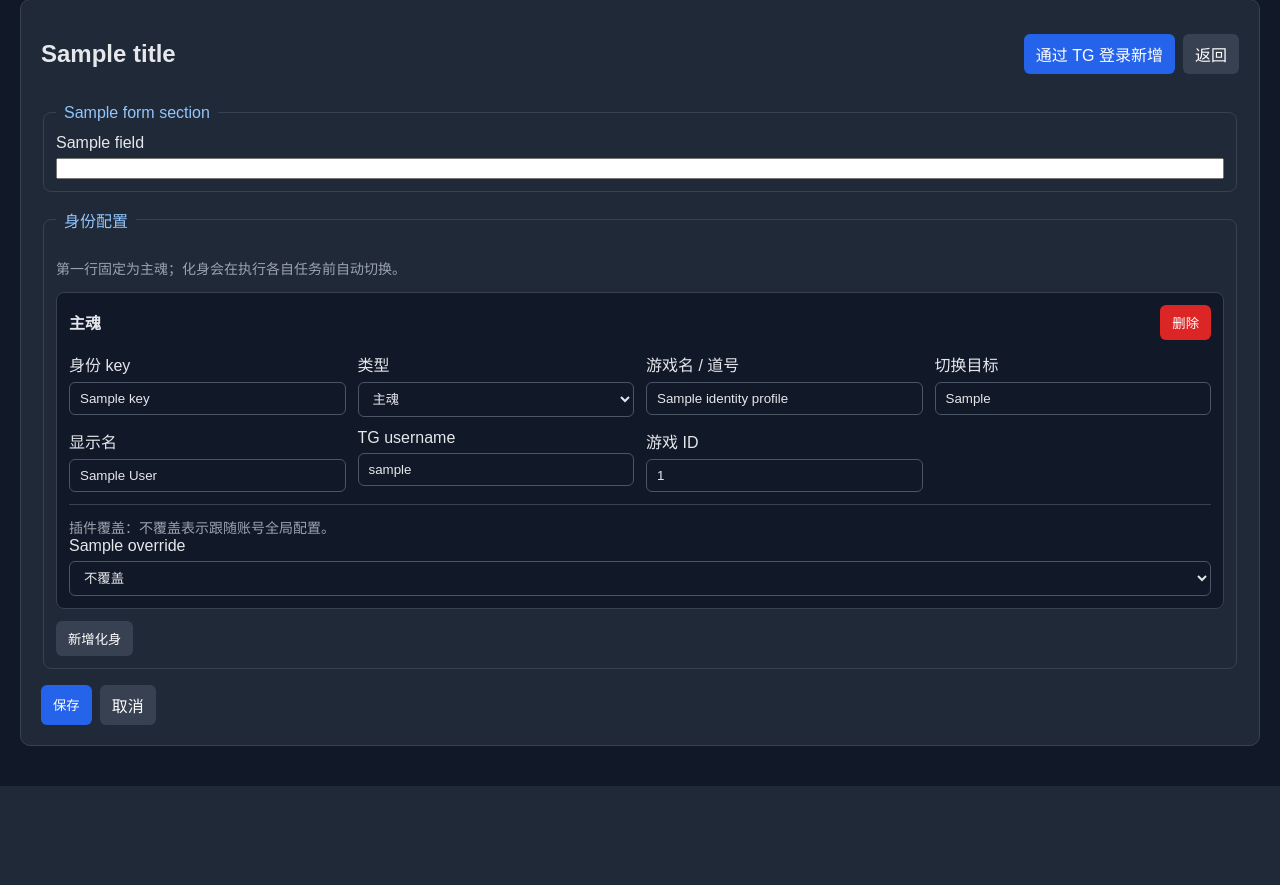
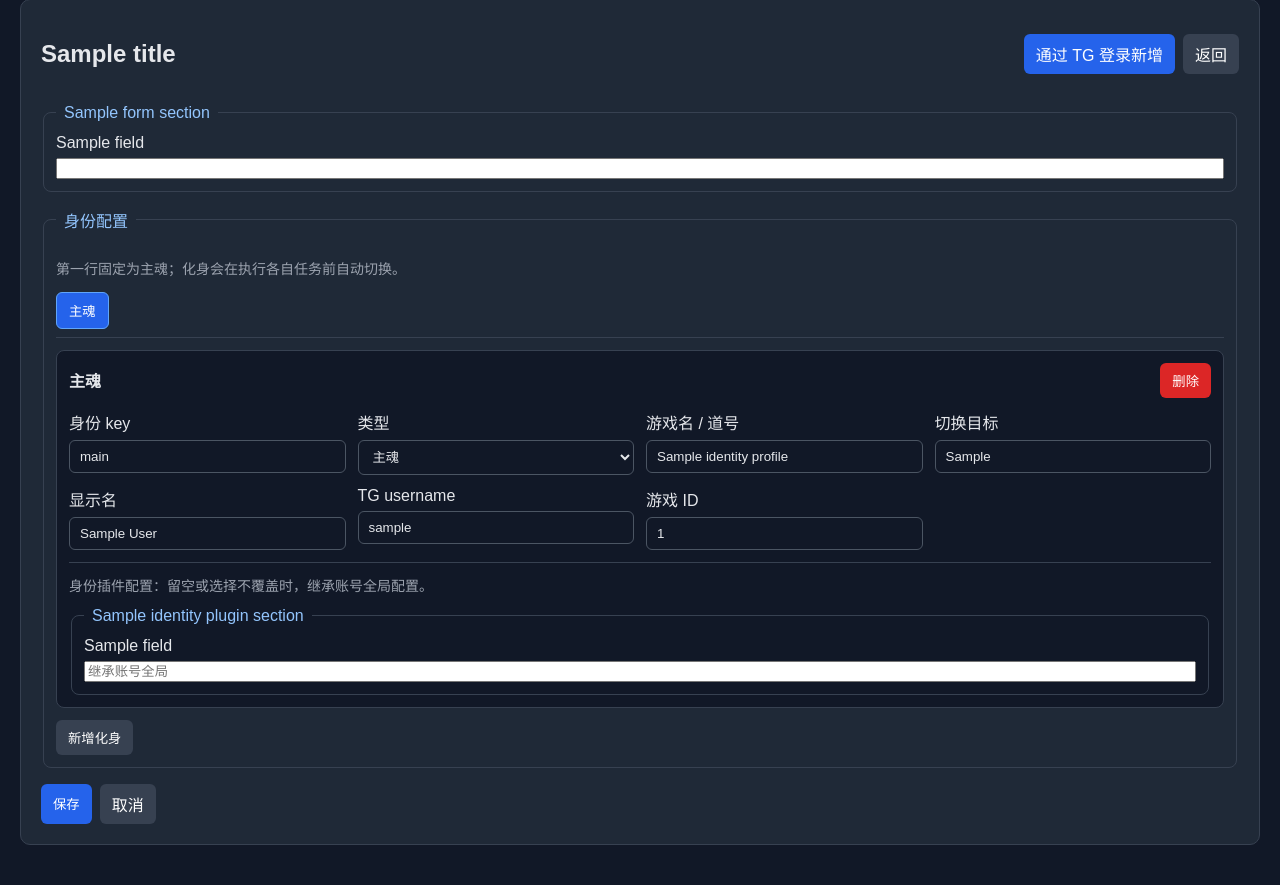
Before and after one commit to stefanSalt/xiuxian_helper, a FastAPI app: template xiuxian_bot/templates/account_form.html in a window 1280 px wide. Shown: the part 64-949 px from the top of the page. Before the commit the page ends 850 px from the top, so only its background shows below. Run offline with FastAPI, Linux system fonts and the light colour scheme; the template is opened without the code that fills it: most values are stand-ins (such as "Sample title", 1, 10 or a date in 2020).

Commit message:
feat: add identity plugin detail settings UI

```diff
--- a/xiuxian_bot/static/style.css
+++ b/xiuxian_bot/static/style.css
@@ -32,5 +32,11 @@ a { color: #93c5fd; text-decoration: none; }
 .stat-card { background: #111827; border: 1px solid #374151; border-radius: 8px; padding: 12px; }
 .identity-list { display: flex; flex-direction: column; gap: 12px; margin: 12px 0; }
 .identity-card { background: #111827; border: 1px solid #374151; border-radius: 8px; padding: 12px; }
+.identity-tabs { display: flex; flex-wrap: wrap; gap: 8px; margin: 12px 0; border-bottom: 1px solid #374151; padding-bottom: 8px; }
+.identity-tab { background: #111827; color: #e5e7eb; border: 1px solid #4b5563; border-radius: 6px; padding: 8px 12px; cursor: pointer; }
+.identity-tab.active { background: #2563eb; border-color: #60a5fa; color: #fff; }
+.identity-panel { display: none; background: #111827; border: 1px solid #374151; border-radius: 8px; padding: 12px; }
+.identity-panel.active { display: block; }
 .identity-card-head { display: flex; justify-content: space-between; align-items: center; gap: 12px; margin-bottom: 12px; }
 .identity-overrides { margin-top: 12px; padding-top: 12px; border-top: 1px solid #374151; }
+.identity-plugin-section { border: 1px solid #374151; border-radius: 8px; margin-top: 12px; padding: 12px; }
--- a/xiuxian_bot/templates/account_form.html
+++ b/xiuxian_bot/templates/account_form.html
@@ -12,6 +12,75 @@
     </div>
   </div>
   {% if error %}<p class="error">{{ error }}</p>{% endif %}
+
+  {% macro identity_panel(identity, index, is_template=false) -%}
+  {% set overrides = identity.get('config_overrides', {}) %}
+  <div class="identity-panel{% if index == 0 and not is_template %} active{% endif %}" data-identity-row>
+    <div class="identity-card-head">
+      <strong data-identity-heading>{% if index == 0 and not is_template %}主魂{% else %}化身{% endif %}</strong>
+      <button type="button" class="btn btn-danger" data-remove-identity {% if index == 0 and not is_template %}disabled{% endif %}>删除</button>
+    </div>
+    <div class="grid grid-2">
+      <label class="field">
+        <span>身份 key</span>
+        <input type="text" name="identity_key" value="{{ identity.get('key', 'main' if index == 0 else '') }}" {% if index == 0 and not is_template %}readonly{% endif %}>
+      </label>
+      <label class="field">
+        <span>类型</span>
+        <select name="identity_kind">
+          <option value="main" {% if identity.get('kind') == 'main' %}selected{% endif %}>主魂</option>
+          <option value="avatar" {% if identity.get('kind', 'avatar' if index > 0 else 'main') == 'avatar' %}selected{% endif %}>化身</option>
+        </select>
+      </label>
+      <label class="field">
+        <span>游戏名 / 道号</span>
+        <input type="text" name="identity_my_name" value="{{ identity.get('my_name', '') }}">
+      </label>
+      <label class="field">
+        <span>切换目标</span>
+        <input type="text" name="identity_switch_target" value="{{ identity.get('switch_target', '主魂' if index == 0 else '') }}">
+      </label>
+      <label class="field">
+        <span>显示名</span>
+        <input type="text" name="identity_display_name" value="{{ identity.get('display_name', '') }}">
+      </label>
+      <label class="field">
+        <span>TG username</span>
+        <input type="text" name="identity_tg_username" value="{{ identity.get('tg_username', '') }}">
+      </label>
+      <label class="field">
+        <span>游戏 ID</span>
+        <input type="text" name="identity_game_id" value="{{ identity.get('game_id', '') }}">
+      </label>
+    </div>
+    <div class="identity-overrides">
+      <div class="muted">身份插件配置：留空或选择不覆盖时，继承账号全局配置。</div>
+      {% for section_title, fields in identity_plugin_sections %}
+      <fieldset class="identity-plugin-section">
+        <legend>{{ section_title }}</legend>
+        <div class="grid grid-2">
+          {% for field in fields %}
+          {% set override_value = overrides.get(field.name) %}
+          <label class="field {% if field.type == 'checkbox' %}checkbox-field{% endif %}">
+            <span>{{ field.label }}</span>
+            {% if field.type == 'checkbox' %}
+            <select name="identity_override_{{ field.name }}">
+              <option value="inherit" {% if override_value is none %}selected{% endif %}>不覆盖</option>
+              <option value="on" {% if override_value is sameas true %}selected{% endif %}>开启</option>
+              <option value="off" {% if override_value is sameas false %}selected{% endif %}>关闭</option>
+            </select>
+            {% else %}
+            <input type="{{ field.type }}" name="identity_override_{{ field.name }}" value="{% if override_value is not none %}{{ override_value }}{% endif %}" placeholder="继承账号全局"{% if field.step is defined %} step="{{ field.step }}"{% endif %}>
+            {% endif %}
+          </label>
+          {% endfor %}
+        </div>
+      </fieldset>
+      {% endfor %}
+    </div>
+  </div>
+  {%- endmacro %}
+
   <form method="post" action="{{ action }}" class="stack-form">
     {% for section_title, fields in form_sections %}
     <fieldset class="form-section">
@@ -31,66 +100,18 @@
       </div>
     </fieldset>
     {% endfor %}
+
     <fieldset class="form-section identity-section">
       <legend>身份配置</legend>
       <p class="muted">第一行固定为主魂；化身会在执行各自任务前自动切换。</p>
+      <div class="identity-tabs" id="identity-tabs" role="tablist">
+        {% for identity in values.get('identity_profiles', []) %}
+        <button type="button" class="identity-tab{% if loop.first %} active{% endif %}" data-identity-tab>{{ identity.get('display_name') or identity.get('my_name') or identity.get('key') or ('主魂' if loop.first else '化身') }}</button>
+        {% endfor %}
+      </div>
       <div id="identity-list" class="identity-list">
         {% for identity in values.get('identity_profiles', []) %}
-        <div class="identity-card" data-identity-row>
-          <div class="identity-card-head">
-            <strong>{% if loop.first %}主魂{% else %}化身{% endif %}</strong>
-            <button type="button" class="btn btn-danger" data-remove-identity {% if loop.first %}disabled{% endif %}>删除</button>
-          </div>
-          <div class="grid grid-2">
-            <label class="field">
-              <span>身份 key</span>
-              <input type="text" name="identity_key" value="{{ identity.get('key', 'main' if loop.first else '') }}" {% if loop.first %}readonly{% endif %}>
-            </label>
-            <label class="field">
-              <span>类型</span>
-              <select name="identity_kind">
-                <option value="main" {% if identity.get('kind') == 'main' %}selected{% endif %}>主魂</option>
-                <option value="avatar" {% if identity.get('kind') == 'avatar' %}selected{% endif %}>化身</option>
-              </select>
-            </label>
-            <label class="field">
-              <span>游戏名 / 道号</span>
-              <input type="text" name="identity_my_name" value="{{ identity.get('my_name', '') }}">
-            </label>
-            <label class="field">
-              <span>切换目标</span>
-              <input type="text" name="identity_switch_target" value="{{ identity.get('switch_target', '主魂' if loop.first else '') }}">
-            </label>
-            <label class="field">
-              <span>显示名</span>
-              <input type="text" name="identity_display_name" value="{{ identity.get('display_name', '') }}">
-            </label>
-            <label class="field">
-              <span>TG username</span>
-              <input type="text" name="identity_tg_username" value="{{ identity.get('tg_username', '') }}">
-            </label>
-            <label class="field">
-              <span>游戏 ID</span>
-              <input type="text" name="identity_game_id" value="{{ identity.get('game_id', '') }}">
-            </label>
-          </div>
-          <div class="identity-overrides">
-            <div class="muted">插件覆盖：不覆盖表示跟随账号全局配置。</div>
-            <div class="grid grid-2">
-              {% for override in identity_override_fields %}
-              {% set override_value = identity.get('config_overrides', {}).get(override.name) %}
-              <label class="field">
-                <span>{{ override.label }}</span>
-                <select name="identity_override_{{ override.name }}">
-                  <option value="inherit" {% if override_value is none %}selected{% endif %}>不覆盖</option>
-                  <option value="on" {% if override_value is sameas true %}selected{% endif %}>开启</option>
-                  <option value="off" {% if override_value is sameas false %}selected{% endif %}>关闭</option>
-                </select>
-              </label>
-              {% endfor %}
-            </div>
-          </div>
-        </div>
+        {{ identity_panel(identity, loop.index0) }}
         {% endfor %}
       </div>
       <div class="actions">
@@ -106,55 +127,84 @@
 </section>
 
 <template id="identity-template">
-  <div class="identity-card" data-identity-row>
-    <div class="identity-card-head">
-      <strong>化身</strong>
-      <button type="button" class="btn btn-danger" data-remove-identity>删除</button>
-    </div>
-    <div class="grid grid-2">
-      <label class="field"><span>身份 key</span><input type="text" name="identity_key" value=""></label>
-      <label class="field">
-        <span>类型</span>
-        <select name="identity_kind">
-          <option value="main">主魂</option>
-          <option value="avatar" selected>化身</option>
-        </select>
-      </label>
-      <label class="field"><span>游戏名 / 道号</span><input type="text" name="identity_my_name" value=""></label>
-      <label class="field"><span>切换目标</span><input type="text" name="identity_switch_target" value=""></label>
-      <label class="field"><span>显示名</span><input type="text" name="identity_display_name" value=""></label>
-      <label class="field"><span>TG username</span><input type="text" name="identity_tg_username" value=""></label>
-      <label class="field"><span>游戏 ID</span><input type="text" name="identity_game_id" value=""></label>
-    </div>
-    <div class="identity-overrides">
-      <div class="muted">插件覆盖：不覆盖表示跟随账号全局配置。</div>
-      <div class="grid grid-2">
-        {% for override in identity_override_fields %}
-        <label class="field">
-          <span>{{ override.label }}</span>
-          <select name="identity_override_{{ override.name }}">
-            <option value="inherit" selected>不覆盖</option>
-            <option value="on">开启</option>
-            <option value="off">关闭</option>
-          </select>
-        </label>
-        {% endfor %}
-      </div>
-    </div>
-  </div>
+  {{ identity_panel({"key": "", "kind": "avatar", "my_name": "", "switch_target": "", "display_name": "", "game_id": "", "tg_username": "", "config_overrides": {}}, 1, true) }}
 </template>
 
 <script>
   const identityList = document.getElementById('identity-list');
   const identityTemplate = document.getElementById('identity-template');
+  const identityTabs = document.getElementById('identity-tabs');
+
+  function identityPanels() {
+    return Array.from(identityList?.querySelectorAll('[data-identity-row]') || []);
+  }
+
+  function identityPanelLabel(panel, index) {
+    if (index === 0) return '主魂';
+    const displayName = panel.querySelector('[name="identity_display_name"]')?.value.trim();
+    const myName = panel.querySelector('[name="identity_my_name"]')?.value.trim();
+    const key = panel.querySelector('[name="identity_key"]')?.value.trim();
+    return displayName || myName || key || `化身 ${index}`;
+  }
+
+  function activateIdentity(index) {
+    const panels = identityPanels();
+    panels.forEach((panel, panelIndex) => {
+      panel.classList.toggle('active', panelIndex === index);
+    });
+    identityTabs?.querySelectorAll('[data-identity-tab]').forEach((tab, tabIndex) => {
+      tab.classList.toggle('active', tabIndex === index);
+    });
+  }
+
+  function syncIdentityTabs(activeIndex = null) {
+    if (!identityTabs) return;
+    const panels = identityPanels();
+    const currentIndex = activeIndex ?? Math.max(0, panels.findIndex((panel) => panel.classList.contains('active')));
+    identityTabs.replaceChildren();
+    panels.forEach((panel, index) => {
+      const button = document.createElement('button');
+      button.type = 'button';
+      button.className = 'identity-tab';
+      button.dataset.identityTab = '';
+      button.textContent = identityPanelLabel(panel, index);
+      button.addEventListener('click', () => activateIdentity(index));
+      identityTabs.appendChild(button);
+
+      panel.querySelector('[data-identity-heading]').textContent = index === 0 ? '主魂' : '化身';
+      panel.querySelector('[data-remove-identity]').disabled = index === 0;
+      const keyInput = panel.querySelector('[name="identity_key"]');
+      const kindSelect = panel.querySelector('[name="identity_kind"]');
+      if (index === 0) {
+        keyInput.value = 'main';
+        keyInput.readOnly = true;
+        kindSelect.value = 'main';
+      } else {
+        keyInput.readOnly = false;
+        if (kindSelect.value === 'main') kindSelect.value = 'avatar';
+      }
+    });
+    activateIdentity(Math.min(currentIndex < 0 ? 0 : currentIndex, Math.max(0, panels.length - 1)));
+  }
+
   document.getElementById('add-identity')?.addEventListener('click', () => {
     const node = identityTemplate.content.firstElementChild.cloneNode(true);
     identityList.appendChild(node);
+    syncIdentityTabs(identityPanels().length - 1);
   });
   identityList?.addEventListener('click', (event) => {
     const button = event.target.closest('[data-remove-identity]');
     if (!button || button.disabled) return;
+    const panels = identityPanels();
+    const index = panels.indexOf(button.closest('[data-identity-row]'));
     button.closest('[data-identity-row]')?.remove();
+    syncIdentityTabs(Math.max(0, index - 1));
   });
+  identityList?.addEventListener('input', (event) => {
+    if (event.target.matches('[name="identity_display_name"], [name="identity_my_name"], [name="identity_key"]')) {
+      syncIdentityTabs();
+    }
+  });
+  syncIdentityTabs(0);
 </script>
 {% endblock %}
```
Also changed, not shown: plans/identity_plugin_detail_ui_20260511.md (added, +44 -0 lines), tests/test_multi_account.py (+19 -0 lines), xiuxian_bot/web.py (+55 -8 lines).
